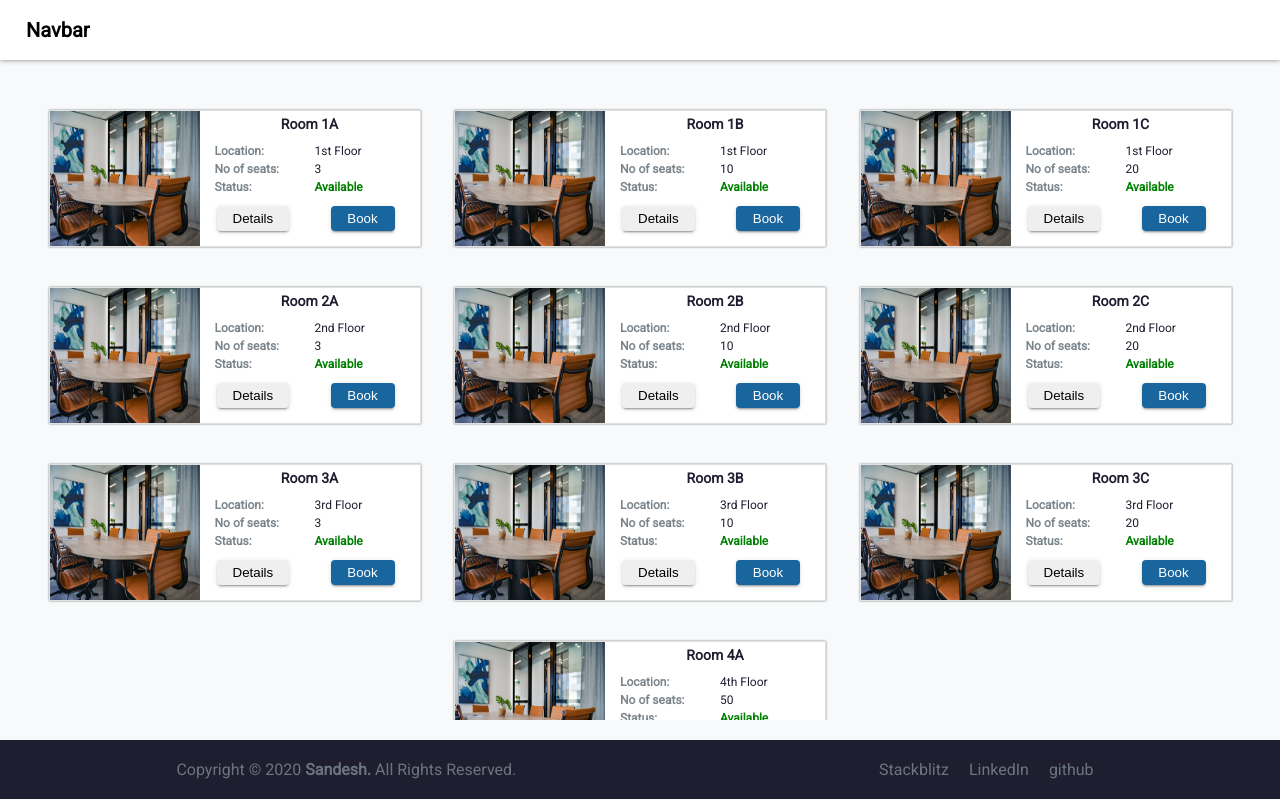
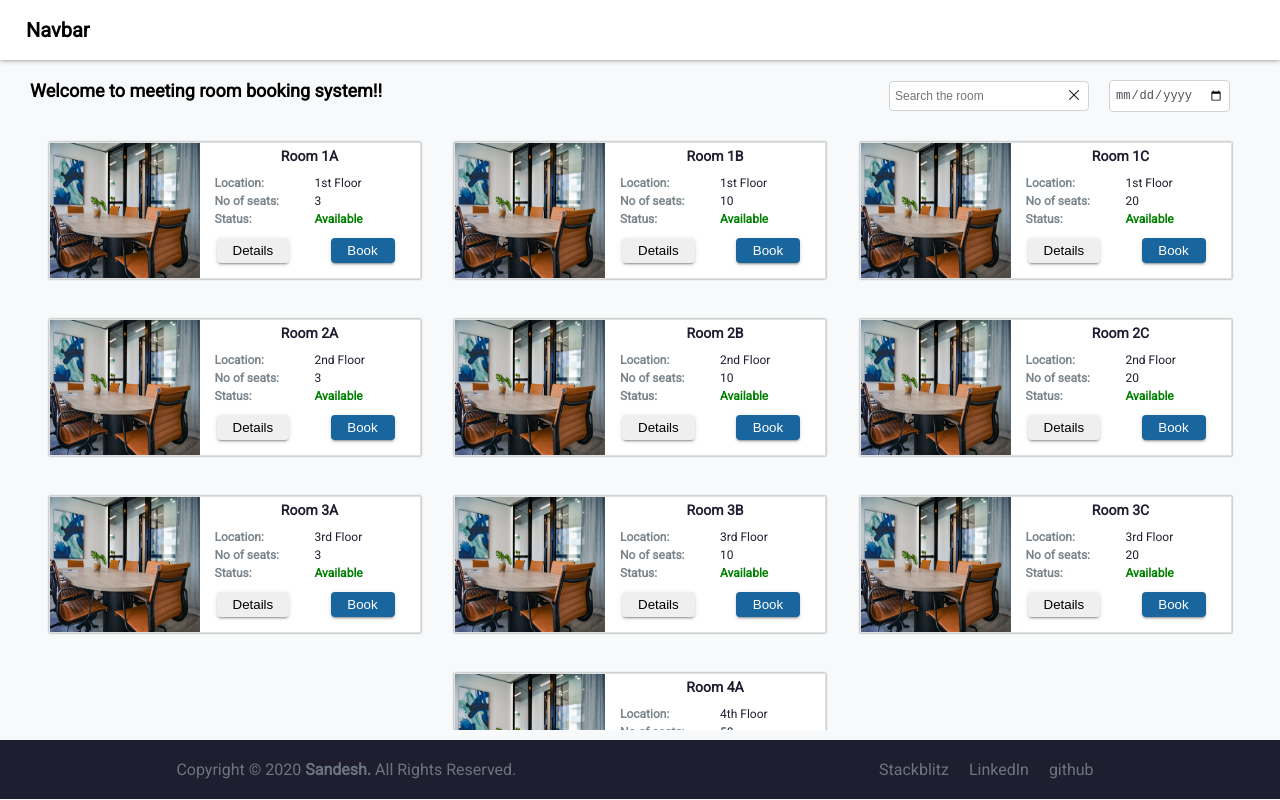
Before and after one commit to sandeshParthasarathi/meeting_room, an Angular app in the folder meeting-room/: page / in a window 1280 px wide. Built offline with nearby package versions, Linux system fonts and the light colour scheme.

Commit message:
action bar to fllter the data added, custom pipe added, manage-meeting's UI changed

```diff
--- a/meeting-room/src/app/app.module.ts
+++ b/meeting-room/src/app/app.module.ts
@@ -10,6 +10,8 @@ import { ScheduleDetailsComponent } from './components/schedule-details/schedule
 import { MainComponent } from './components/main/main.component';
 import { NavigationComponent } from './components/navigation/navigation.component';
 import { FooterComponent } from './components/footer/footer.component';
+import { ActionBarComponent } from './components/action-bar/action-bar.component';
+import { SearchPipe } from './pipe/search.pipe';
 
 @NgModule({
   declarations: [
@@ -19,7 +21,9 @@ import { FooterComponent } from './components/footer/footer.component';
     ScheduleDetailsComponent,
     MainComponent,
     NavigationComponent,
-    FooterComponent
+    FooterComponent,
+    ActionBarComponent,
+    SearchPipe
   ],
   imports: [
     BrowserModule,
--- /dev/null
+++ b/meeting-room/src/app/components/action-bar/action-bar.component.html
@@ -0,0 +1,17 @@
+<div class="action-bar">
+    <div class="action-headers">
+        <h2>Welcome to meeting room booking system!!</h2>
+    </div>
+    <div class="action-tools">
+        <div class="form-group filter-room">
+            <input type="text" class="form-control" [(ngModel)]="search_filter"
+            (keyup)="filterRoom(search_filter)" placeholder="Search the room">
+            <span class="close-icon">
+                <img class="clear-text" (click)="clearText(search_filter)" src=".././../../assets/images/formModelCloseIcon.svg">
+            </span>
+        </div>
+        <div class="form-group">
+            <input type="date" class="form-control" defaultValue="{{todayDate | date :'dd-MM-yyyy'}}" [(ngModel)]="todayDate" min="{{minDate |date:'yyyy-MM-dd'}}">
+        </div>
+    </div>
+</div>
--- /dev/null
+++ b/meeting-room/src/app/components/action-bar/action-bar.component.scss
@@ -0,0 +1,42 @@
+@mixin flexCenter {
+    display: flex;
+    justify-content: center;
+    align-items: center;
+}
+
+.action-bar{
+    display: flex;
+    justify-content: space-between;
+    padding: 10px 30px 0px 30px;
+
+    .action-headers{
+        h2{
+            margin: 0px
+        }
+    }
+
+    .action-tools{
+        @include flexCenter();
+
+        .form-group{
+            margin-right: 20px;
+        }
+
+        .filter-room{
+            position: relative;
+            width: 200px;
+
+            .close-icon{
+                position: absolute;
+                right: 10px;
+                top: 8px;
+                height: 10px;
+                cursor: pointer;
+
+                .clear-text{
+                    height: 10px;
+                }
+            }
+        }
+    }
+}
--- /dev/null
+++ b/meeting-room/src/app/components/action-bar/action-bar.component.ts
@@ -0,0 +1,33 @@
+import { Component, OnInit, Output, EventEmitter } from '@angular/core';
+
+@Component({
+  selector: 'app-action-bar',
+  templateUrl: './action-bar.component.html',
+  styleUrls: ['./action-bar.component.scss']
+})
+export class ActionBarComponent implements OnInit {
+
+  constructor() { }
+
+  @Output()
+  public searchedText = new EventEmitter<string>();
+
+  search_filter: string;
+  minDate: Date = new Date();
+  todayDate: Date = new Date();
+
+  ngOnInit(): void {
+  }
+
+  //to search the room by name
+  filterRoom(res){
+    this.searchedText.emit(res)
+  }
+
+  // to clear the search field
+  clearText(res){
+    this.search_filter = '';
+    this.searchedText.emit(this.search_filter);
+  }
+
+}
--- a/meeting-room/src/app/components/room-list/room-list.component.html
+++ b/meeting-room/src/app/components/room-list/room-list.component.html
@@ -1,13 +1,17 @@
 <section class="room-lists">
+    <!-- Action Bar -->
+    <app-action-bar (searchedText)="searchedText($event)"></app-action-bar>
+
+    <!-- Booking room list -->
     <div class="room-wrapper">
-        <div class="room-block" *ngFor="let room of roomsList">
+        <div class="room-block" *ngFor="let room of roomsList | search : searchFilterValue">
             <div class="room-image">
                 <img class="img-responsive" src="../../../assets/images/roomImage.jpg" alt="img">
             </div>
             <!-- *ngFor="let room of room_details" -->
             <div class="room-details">
                 <div class="room-name">
-                    {{room.room_name}}
+                    {{room.room_name }}
                 </div>
                 <div class="room-seater">
                    <div class="details-header">Location:</div> <span> {{ room.room_location }}</span>
@@ -28,5 +32,8 @@
     </div>
 </section>
 
+<!-- Manage meeting -->
 <app-schedule-details [(details_dialog)]="details_dialog" [roomBookingInfo]="roomBookingInfo"></app-schedule-details>
+
+<!-- meeting room boooking -->
 <app-room-booking [(display_dialog)]="display_dialog" [roomBookingInfo]="roomBookingInfo"></app-room-booking>
--- a/meeting-room/src/app/components/room-list/room-list.component.scss
+++ b/meeting-room/src/app/components/room-list/room-list.component.scss
@@ -5,8 +5,8 @@
 }
 
 .room-lists{
-    height: calc(100vh - 160px);
-    margin: 20px auto;
+    height: calc(100vh - 140px);
+    margin: 10px auto;
     overflow-y: auto;
 
     .room-wrapper{
--- a/meeting-room/src/app/components/room-list/room-list.component.ts
+++ b/meeting-room/src/app/components/room-list/room-list.component.ts
@@ -84,10 +84,16 @@ export class RoomListComponent implements OnInit {
 display_dialog: boolean = false;
 details_dialog: boolean = false;
 roomBookingInfo :room_details;
+searchFilterValue: string;
 
   constructor() { }
 
   ngOnInit(): void {
+  }
+
+  // catch the event from search field
+  searchedText(data){
+    this.searchFilterValue = data
   }
 
   // booking details
@@ -102,4 +108,5 @@ roomBookingInfo :room_details;
     this.display_dialog = true;
   }
 
+
 }
--- a/meeting-room/src/app/components/schedule-details/schedule-details.component.html
+++ b/meeting-room/src/app/components/schedule-details/schedule-details.component.html
@@ -11,7 +11,7 @@
         <div class="modal-body">
             <div class="manage-body">
                 <ng-container *ngIf="roomBookingInfo.booking_details.length > 0; else noScheduledData">
-                    <div class="meeting-widget" *ngFor="let widget of roomBookingInfo.booking_details">
+                    <div class="meeting-widget" *ngFor="let widget of roomBookingInfo.booking_details; index as i">
                         <div class="widget-body">
                             <div class="widget-left">
                                 <div class="room-seater">
@@ -30,13 +30,13 @@
                             <div class="widget-middle">
                                 <div class="agenda-seater">
                                     <div class="details-header">Meeting Agenda:</div>
-                                    <span> {{ widget.agenda }} to {{ widget.agenda}}</span>
+                                    <span> {{ widget.agenda }}</span>
                                  </div>
                             </div>
                             <div class="widget-action">
                                 <div class="action-seater">
                                     <div class="actions-list">
-                                        <button class="btn btn-warnig" (click)="deleteMeeting(widget)">Delete</button>
+                                        <button class="btn btn-warnig" (click)="deleteMeeting(widget, i)">Delete</button>
                                     </div>
                                 </div>
                             </div>
--- a/meeting-room/src/app/components/schedule-details/schedule-details.component.scss
+++ b/meeting-room/src/app/components/schedule-details/schedule-details.component.scss
@@ -14,6 +14,9 @@
     }
 
     .modal-body{
+
+        .manage-body{
+            margin: 0px 30px;
 
             .meeting-widget{
                 align-items: center;
@@ -81,6 +84,8 @@
              }
         }
 
+    }
+
     .modal-footer{
         .footer-btn{
             @include flexCenter();
--- a/meeting-room/src/app/components/schedule-details/schedule-details.component.ts
+++ b/meeting-room/src/app/components/schedule-details/schedule-details.component.ts
@@ -27,8 +27,10 @@ export class ScheduleDetailsComponent implements OnInit {
     this.details_dialogChange.emit(false);
   }
 
-  deleteMeeting(res){
-    console.log(res)
+  // to delete the meeting
+  deleteMeeting(res, i){
+    // since we don't have unique ID's for meeting i'm using index to remove the meeting
+    this.roomBookingInfo.booking_details.splice(i, 1)
   }
 
 }
--- /dev/null
+++ b/meeting-room/src/app/pipe/search.pipe.ts
@@ -0,0 +1,21 @@
+import { Pipe, PipeTransform } from '@angular/core';
+
+@Pipe({
+  name: 'search',
+  pure: false
+})
+export class SearchPipe implements PipeTransform {
+
+  public transform(value: any, args?: any): any {
+
+    if(!value)return null;
+    if(!args)return value;
+
+    args = args.toLowerCase();
+
+    return value.filter(function(item){
+        return JSON.stringify(item).toLowerCase().includes(args);
+    });
+  }
+
+}
```
Also changed, not shown: 2 other files (tests, documents, lock files or other folders). Lines whose indentation alone changed are shown as unchanged.
